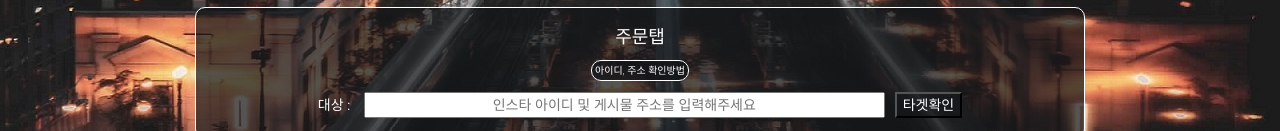
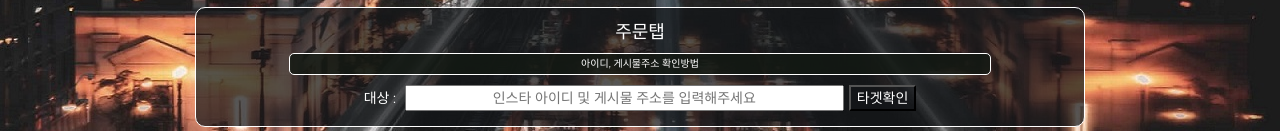
Before and after one commit to fubu1997/SNShelp, a website: page index.html in a window 1280 px wide. Shown: the part 669-800 px from the top of the page. Drawn offline with nearby package versions, Linux system fonts and the light colour scheme.

Commit message:
SNShelp : 48

```diff
--- a/customstyle.css
+++ b/customstyle.css
@@ -116,7 +116,7 @@
   border-radius: 10px;
   text-align: center;
   margin: 10px auto;
-  padding: 10px;
+  padding: 5px;
   background-color: rgba(18, 21, 24, 0.7);
 }
 .home주문방식 button {
@@ -130,19 +130,22 @@
   background-color: black;
 }
 .주문탭 input {
-  width: 60%;
-  margin: 10px;
+  width: 50%;
+  margin: 10px 5px;
   text-align: center;
   color: black;
 }
 .아이디주소확인 {
   cursor: pointer;
-  background-color: rgba(18, 21, 24, 0.8);
+  background-color: rgba(18, 24, 18, 0.8);
   border: 1px solid white;
-  border-radius: 10px;
-  padding: 3px;
+  border-radius: 5px;
+  padding: 3px 10px;
   font-size: 10px;
   color: white;
+  width: 80%;
+  margin: auto;
+  display: block;
 }
 /* 주문탭 */
 
--- a/index.html
+++ b/index.html
@@ -109,7 +109,7 @@
         </section>
         <div class="주문탭">
           <h4>주문탭</h4>
-          <p><a class="아이디주소확인" href="/method.html" >아이디, 주소 확인방법</a></p>
+          <a class="아이디주소확인" href="/method.html" >아이디, 게시물주소 확인방법</a>
           <span>대상 : </span><input
             class="instarID"
             type="text"
```
